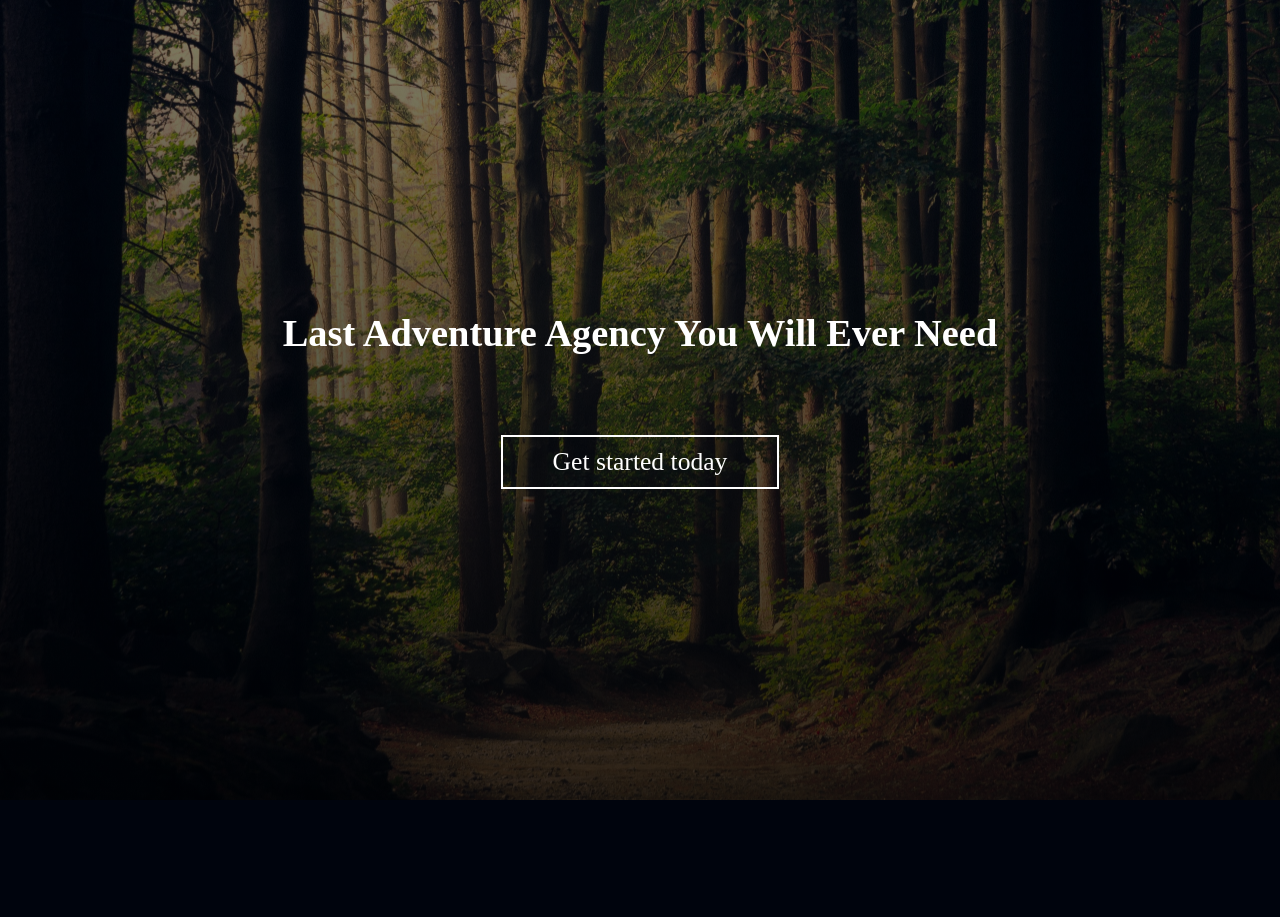
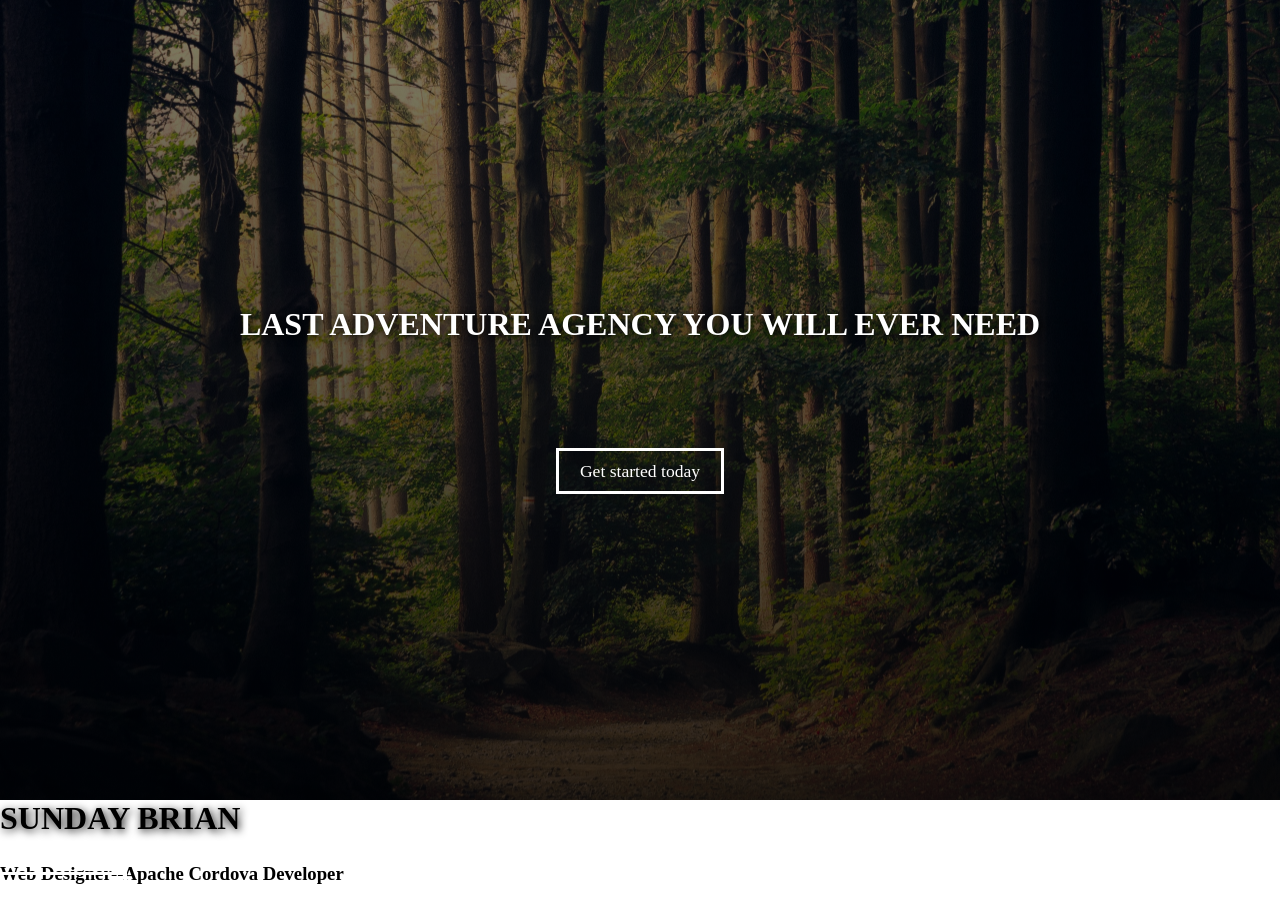
Before and after one commit to dan-jugz/Lets_Drift, a Python web app: template app/templates/index.html in a window 1280 px wide. Before the commit the page ends 800 px from the top, so only its background shows below. Run offline with Jinja, Linux system fonts and the light colour scheme; the template is opened without the code that fills it, so the values that code supplies are empty; some libraries are stand-ins or nearby versions.

Commit message:
add font styling to the landing page

```diff
--- a/app/templates/index.html
+++ b/app/templates/index.html
@@ -33,17 +33,26 @@
 
         animation:animate 2s 1;
 
+        font-size: 2rem;
+        text-shadow: .1rem .1rem .5rem black;
+        padding-bottom: 1.6rem;
+        text-transform: uppercase;
+
+
     }
 
-    .btn{
+    .btn-lg{
      text-decoration: none;
-     padding: 10px 50px;
      color: #fff;
      border:2px solid #fff;
      transition: .6s ease;
      animation:animate 2s 1;
      margin-top:10vh;
-
+     border-width: medium;
+     border-width: medium;
+     border-radius: 0;
+     padding: .6rem 1.3rem;
+     font-size: 1.1rem;
     }
 
     @keyframes animate{
@@ -64,7 +73,7 @@
     <section class="cover-main" id="home">
             <div class="wrapper">
                 <h1>Last Adventure Agency You Will Ever Need</h1>
-                <a href="{{url_for('main.home')}}"class="btn">
+                <a href="{{url_for('main.home')}}"class="btn btn-lg">
                     Get started today
                 </a>
 
@@ -72,6 +81,23 @@
     </section>
 
 
+    <!-- landing page -->
+		<div class="landing">
+			<div class="home-wrap">
+				<div class="home-inner">
+
+				</div>
+			</div>
+		</div>
+
+		<div class="caption text-center">
+			<h1>Sunday Brian</h1>
+			<h3>Web Designer--Apache Cordova Developer</h3>
+			<a href="#course" class="btn btn-outline-light btn-lg">Get Started</a>
+		</div>
+		<!-- end landing page -->
+
+
 
 </body>
 </html>
```
